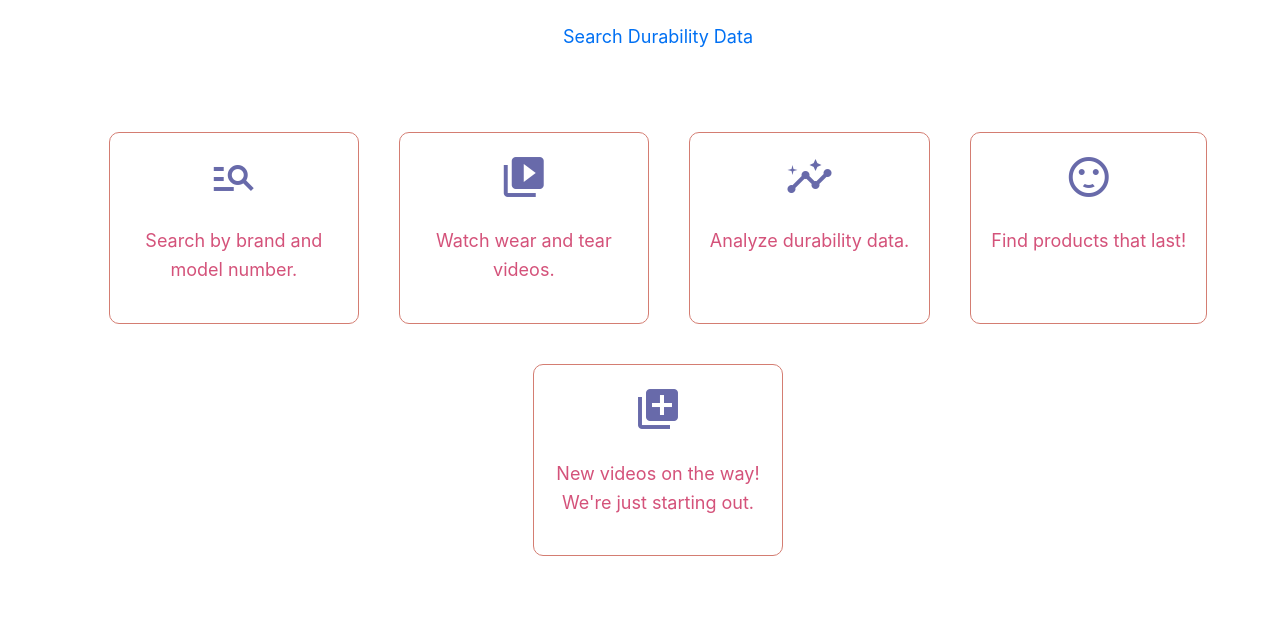
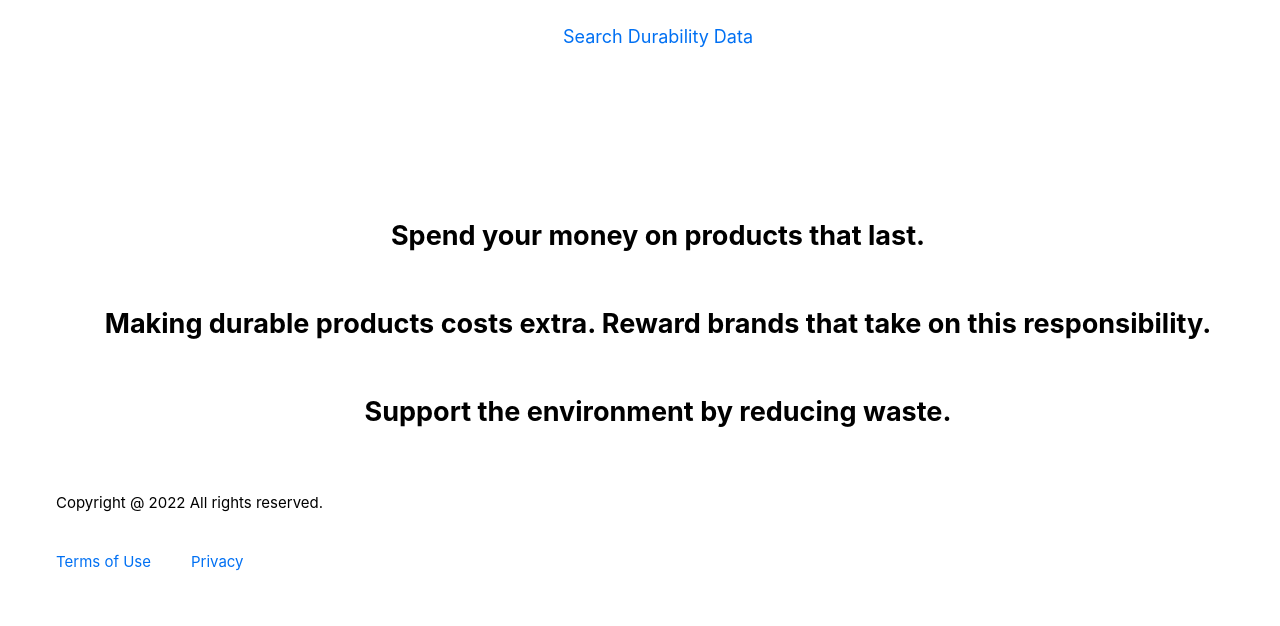
Before and after one commit to Th5192/duurable, a Next.js app: page / in a window 1280 px wide. Shown: the part 830-1456 px from the top of the page. Built offline with nearby package versions, Linux system fonts and the light colour scheme; no server answers.

Commit message:
Removed remaining materials icon refs

```diff
--- a/pages/index.tsx
+++ b/pages/index.tsx
@@ -66,28 +66,7 @@ function LandingPage(){
           <Link href='/brand-directory'><a>Search Durability Data</a></Link>
         </div>
       </div>
-      <div className={utilStyles.landingPageFeaturesWrapper}>
-        <div className={utilStyles.landingPageFeatureWrapper}>
-          <span className="material-icons md-48 very-peri">manage_search</span>
-          <p>Search by brand and model number.</p>
-        </div>
-        <div className={utilStyles.landingPageFeatureWrapper}>
-          <span className="material-icons md-48 very-peri">video_library</span>
-          <p>Watch wear and tear videos.</p>
-        </div>
-        <div className={utilStyles.landingPageFeatureWrapper}>
-          <span className="material-icons md-48 very-peri">insights</span>
-          <p>Analyze durability data.</p>
-        </div>
-        <div className={utilStyles.landingPageFeatureWrapper}>
-          <span className="material-icons md-48 very-peri">sentiment_satisfied</span>
-          <p>Find products that last!</p>
-        </div>
-        <div className={utilStyles.landingPageFeatureWrapper}>
-          <span className="material-icons md-48 very-peri">library_add</span>
-          <p>New videos on the way!  We&#39;re just starting out.</p>
-        </div>
-      </div>
+
       <div className={utilStyles.fullWidthContainerWhite}>
         <h2>Spend your money on products that last.</h2>
         <h2>Making durable products costs extra.  Reward brands that take on this responsibility.</h2>
```
